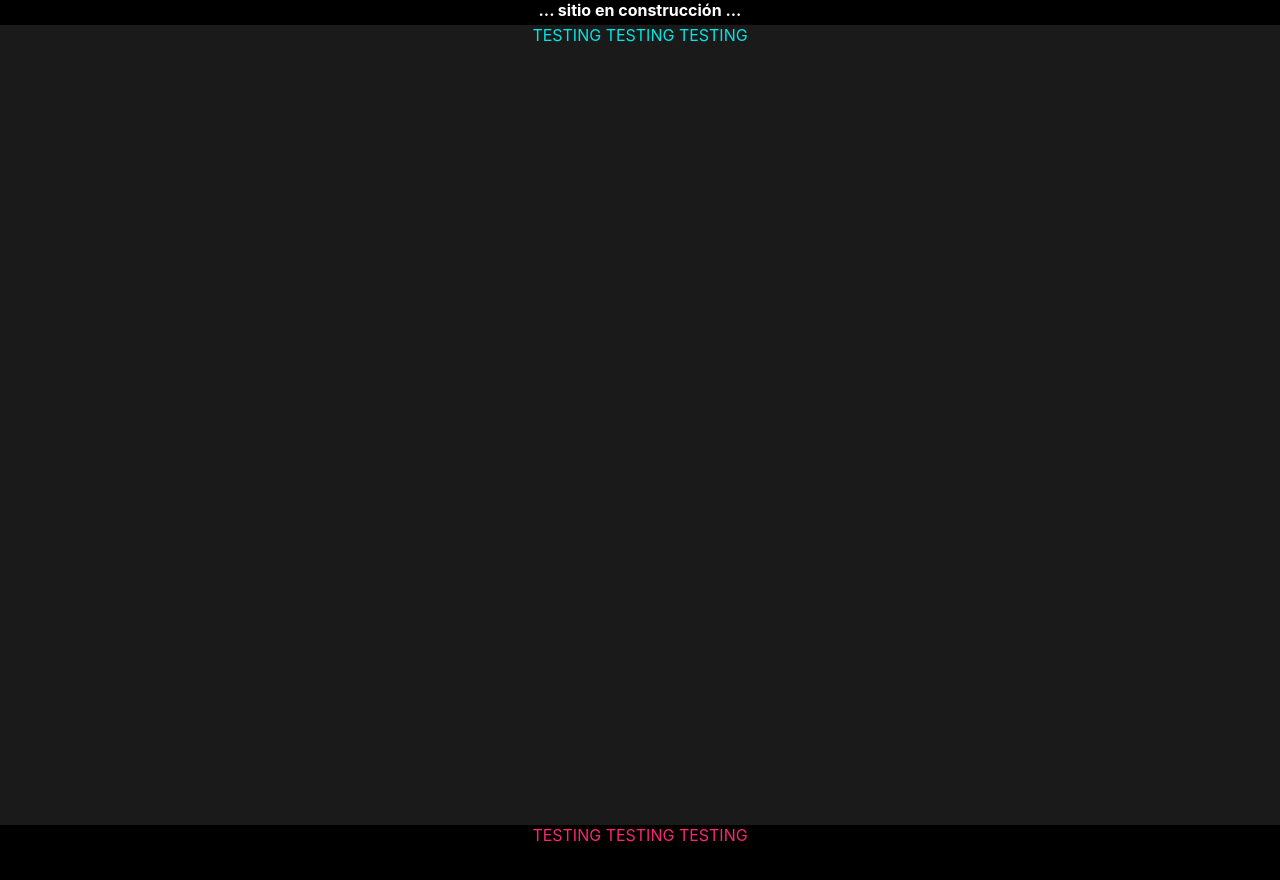
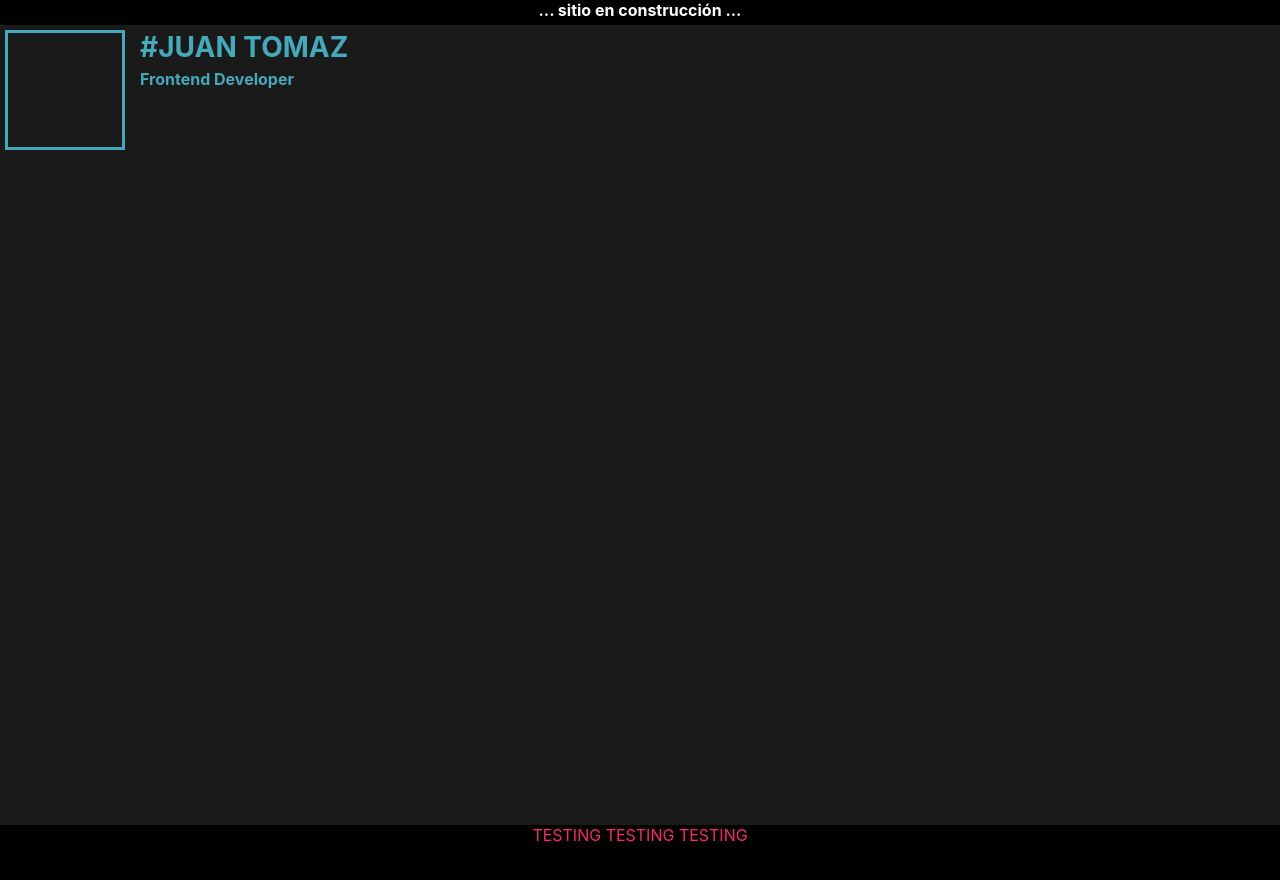
Before and after one commit to Astrovik3/OwnSite, a React (Create React App) app: page / in a window 1280 px wide. Shown: the top 880 px of the page. Built offline with nearby package versions, Linux system fonts and the light colour scheme.

Commit message:
styles and content

```diff
--- a/src/App.css
+++ b/src/App.css
@@ -33,10 +33,46 @@
   height: 100vh;
   background-color: #1a1a1a;
 }
+.firstSub {
+  display: flex;
+  height: 130px;
+  width: 380px;
+  align-items: center;
+  align-content: center;
+
+}
+.firstPhoto {
+  height: 120px;
+  width: 120px;
+  margin: 5px;
+  background-color: #1a1a1a;
+  border: #44AABB 3px solid;
+
+}
+.firstInfo {
+  height: inherit;
+  top: 0px;
+}
 .firstText {
   margin: 0px;
-  padding: 0px;
-  color: #00e6e6;
+  padding-top: 5px;
+  padding-left: 10px;
+  color: #44AABB;
+  font-size: large;
+  text-align: left;
+  font-size: 28px;
+  font-weight: bold;
+}
+.firstSubtext {
+  margin: 0px;
+  padding-top: 5px;
+  padding-left: 10px;
+  color: #44AABB;
+  font-size: small;
+  text-align: left;
+  font-size: 16px;
+  font-weight: bold;
+
 }
 
 .second {
@@ -53,6 +89,28 @@
 
 
 
+
+/* width */
+::-webkit-scrollbar {
+  width: 10px;
+}
+
+/* Track */
+::-webkit-scrollbar-track {
+  box-shadow: inset 0 0 5px rgb(26, 26, 26);
+  border-radius: 10px;
+}
+
+/* Handle */
+::-webkit-scrollbar-thumb {
+  background: #44AABB;
+  border-radius: 10px;
+}
+
+/* Handle on hover */
+::-webkit-scrollbar-thumb:hover {
+  background: #378997;
+}
 
 /*#F92672*/
 
--- a/src/components/Presentation.js
+++ b/src/components/Presentation.js
@@ -8,7 +8,17 @@ const Presentation = () => {
 
   return(
     <Grid className="first">
-      <p className="firstText"> TESTING TESTING TESTING </p>
+
+      <Grid className="firstSub">
+        <Grid className="firstPhoto">
+
+        </Grid>
+        <Grid className="firstInfo">
+          <p className="firstText"> #JUAN TOMAZ </p>
+          <p className="firstSubtext">Frontend Developer</p>
+        </Grid>
+
+      </Grid>
 
     </Grid>
   );
```
